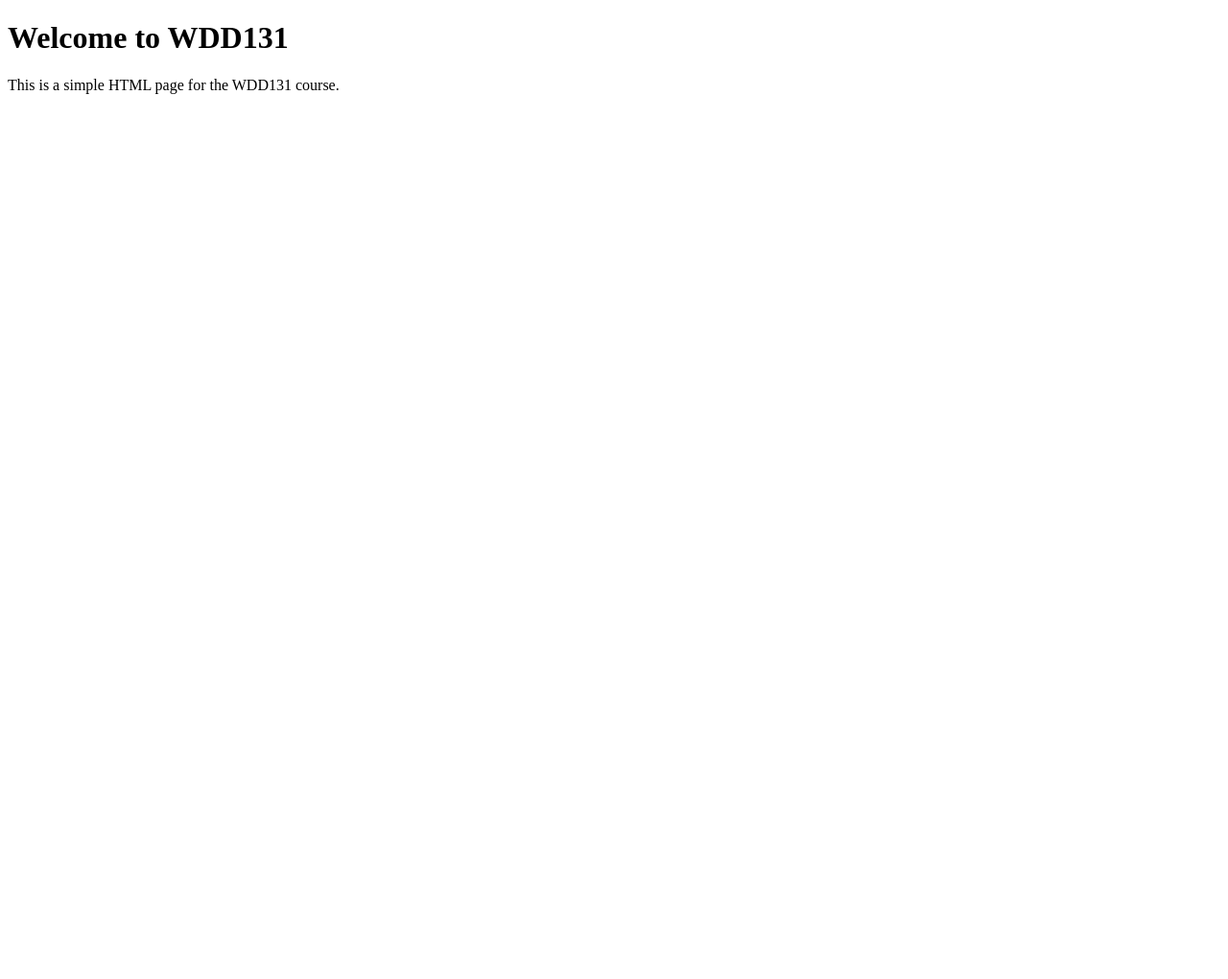
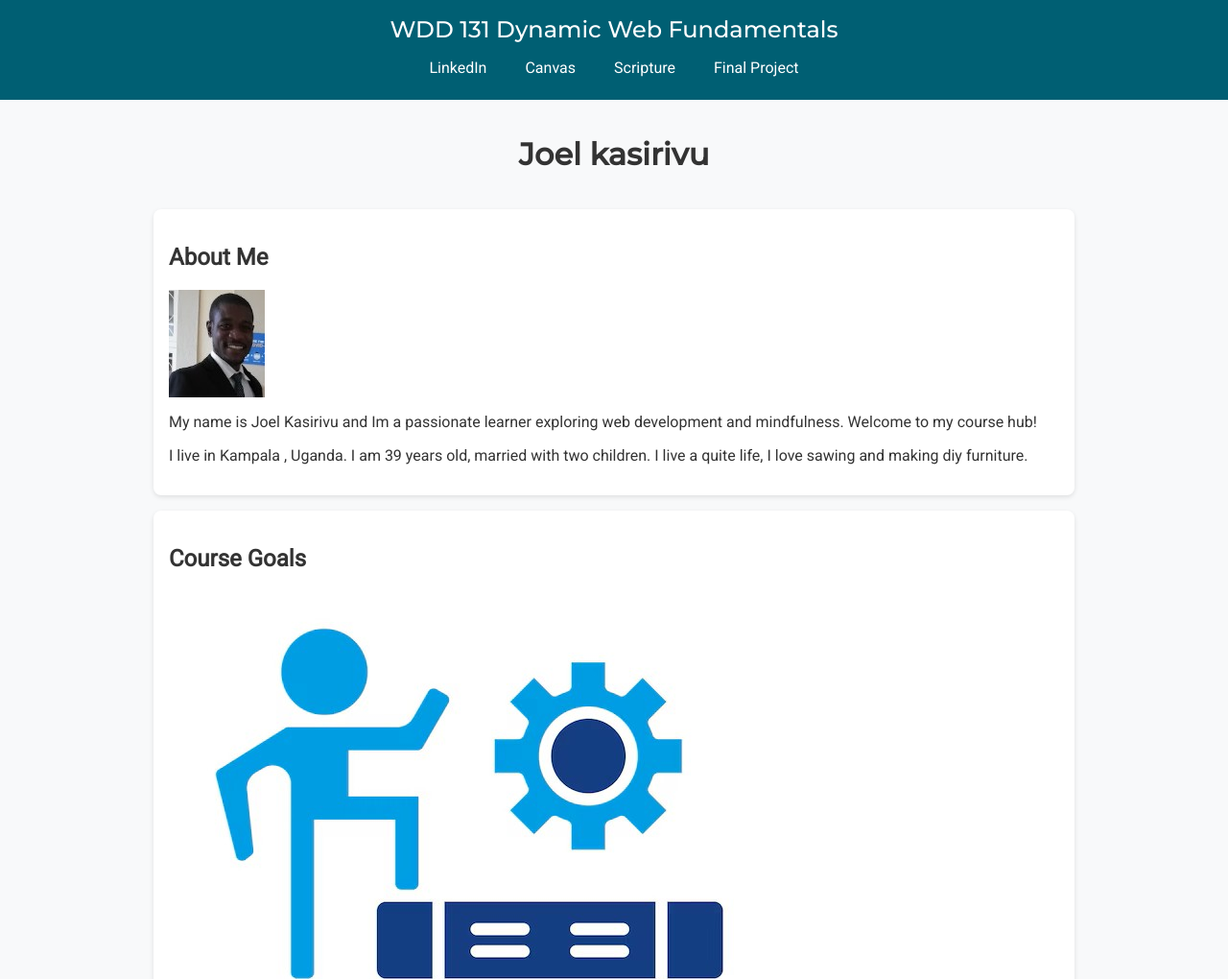
Before and after one commit to JoelKasirivu/wdd131, a plain HTML site: page index.html in a window 1280 px wide. Shown: the top 1020 px of the page at 96% size. Before the commit the page ends 800 px from the top, so only its background shows below. Drawn offline with Linux system fonts and the light colour scheme.

Commit message:
My home page

```diff
--- a/index.html
+++ b/index.html
@@ -1,12 +1,44 @@
 <!DOCTYPE html>
 <html lang="en">
 <head>
-    <meta charset="UTF-8">
-    <meta name="viewport" content="width=device-width, initial-scale=1.0">
-    <title>WDD131</title>
+  <meta charset="UTF-8">
+  <meta name="viewport" content="width=device-width, initial-scale=1.0">
+  <title>WDD 131  Dynamic Web Fundamentals  Joel kasirivu</title>
+  <meta name="description" content="WDD 131  Dynamic Web Fundamentals | Joel kasirivu | Home page with dynamic content, styling, and structure">
+  <meta name="author" content="Joel">
+  <link rel="stylesheet" href="styles/base.css">
+  <link href="https://fonts.googleapis.com/css2?family=Roboto&family=Montserrat:wght@500&display=swap" rel="stylesheet">
+  <script src="scripts/getdates.js" defer></script>
 </head>
 <body>
-    <h1>Welcome to WDD131</h1>
-    <p>This is a simple HTML page for the WDD131 course.</p>
+  <header>
+    <span id="course-title">WDD 131  Dynamic Web Fundamentals</span>
+    <nav>
+      <a href="https://www.linkedin.com">LinkedIn</a>
+      <a href="https://byupw.instructure.com/">Canvas</a>
+      <a href="https://www.churchofjesuschrist.org/study/scriptures/bofm/1-ne/3?lang=eng&id=p7#p7">Scripture</a>
+      <a href="#">Final Project</a>
+    </nav>
+  </header>
+
+  <main>
+    <h1>Joel kasirivu</h1>
+    <section class="card">
+      <h2>About Me</h2>
+      <img src="./images/myimage.jpg" alt="Joel photo" />
+      <p>My name is Joel Kasirivu and Im a passionate learner exploring web development and mindfulness. Welcome to my course hub!</p>
+      <p>I live in Kampala , Uganda. I am 39 years old, married with two children. I live a quite life, I love sawing and making diy furniture.</p>
+    </section>
+    <section class="card">
+      <h2>Course Goals</h2>
+      <img src="./images/academicsprogress.jpg" alt="Goals visual" />
+      <p>My goals are to sharpen my HTML, CSS, and JavaScript skills and create meaningful web experiences.</p>
+    </section>
+  </main>
+
+  <footer>
+    <p>&copy; <span id="currentyear"></span> Joel kasirivu, Uganda</p>
+    <p id="lastModified"></p>
+  </footer>
 </body>
 </html>
--- /dev/null
+++ b/scripts/getdates.js
@@ -0,0 +1,5 @@
+// Set current year
+document.getElementById("currentyear").textContent = new Date().getFullYear();
+
+// Set last modified date
+document.getElementById("lastModified").textContent = `Last Modified: ${document.lastModified}`;
--- /dev/null
+++ b/styles/base.css
@@ -0,0 +1,74 @@
+body {
+  font-family: 'Roboto', sans-serif;
+  margin: 0;
+  padding: 0;
+  background-color: #f8f9fa;
+  color: #333;
+}
+
+header {
+  background-color: #005f73;
+  color: white;
+  padding: 1em;
+  text-align: center;
+}
+
+#course-title {
+  display: block;
+  font-size: 1.5em;
+  font-family: 'Montserrat', sans-serif;
+}
+
+nav {
+  display: flex;
+  justify-content: center;
+  gap: 1.5em;
+  margin-top: 0.5em;
+}
+
+nav a {
+  color: white;
+  text-decoration: none;
+  padding: 0.5em;
+  transition: background-color 0.3s ease;
+}
+
+nav a:hover {
+  background-color: #0a9396;
+  border-radius: 5px;
+}
+
+main {
+  max-width: 960px;
+  margin: auto;
+  padding: 1em;
+  display: grid;
+  gap: 1em;
+}
+
+h1 {
+  text-align: center;
+  font-family: 'Montserrat', sans-serif;
+}
+
+.card {
+  background-color: white;
+  padding: 1em;
+  border-radius: 8px;
+  box-shadow: 0 2px 5px rgba(0,0,0,0.1);
+}
+
+.card img {
+  max-width: 100%;
+  height: auto;
+  display: block;
+  margin-bottom: 1em;
+}
+
+footer {
+  background-color: #005f73;
+  color: white;
+  text-align: center;
+  padding: 1em;
+  font-size: 0.9em;
+}
```
Also changed, not shown: images/academicsprogress.jpg (added), images/myimage.jpg (added).
